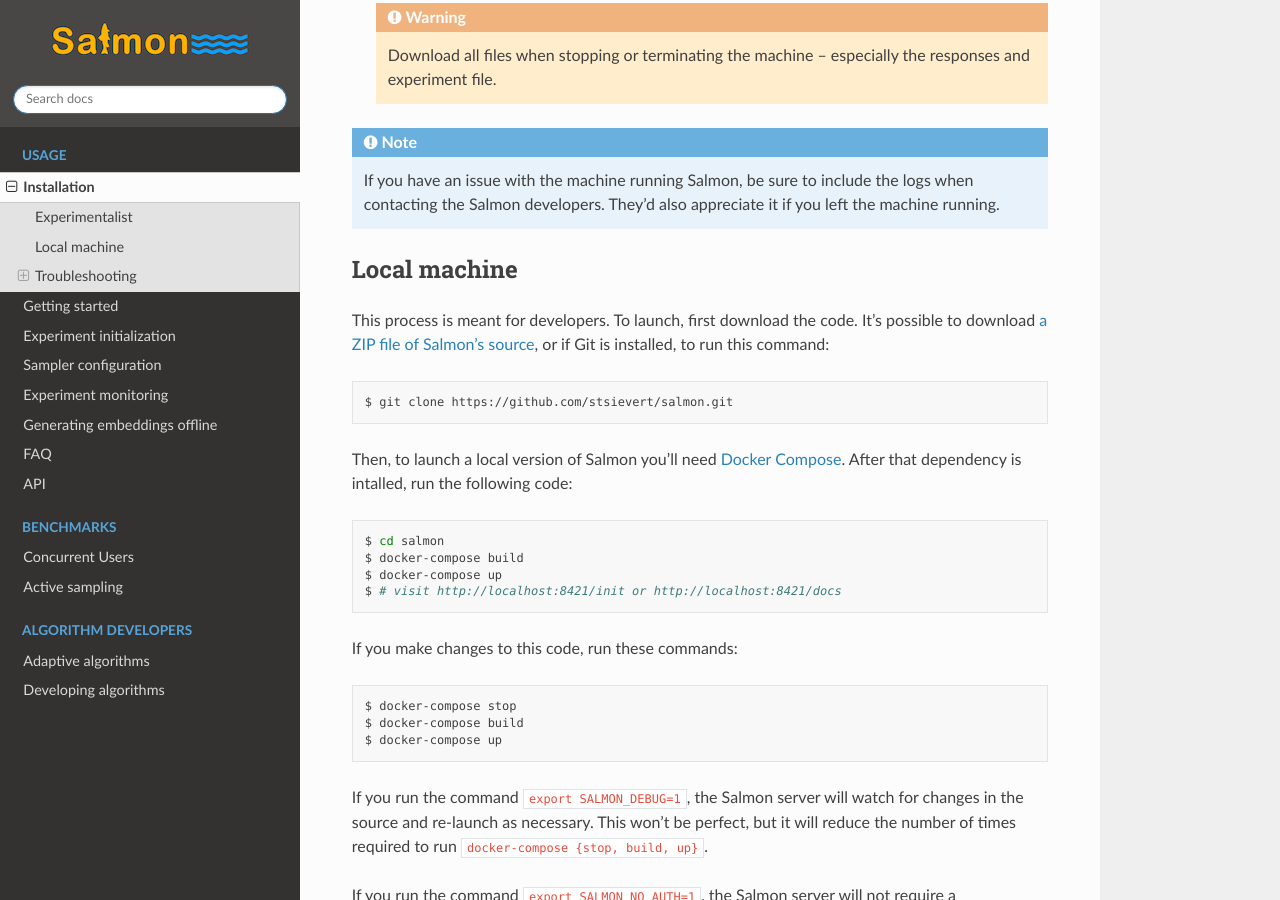
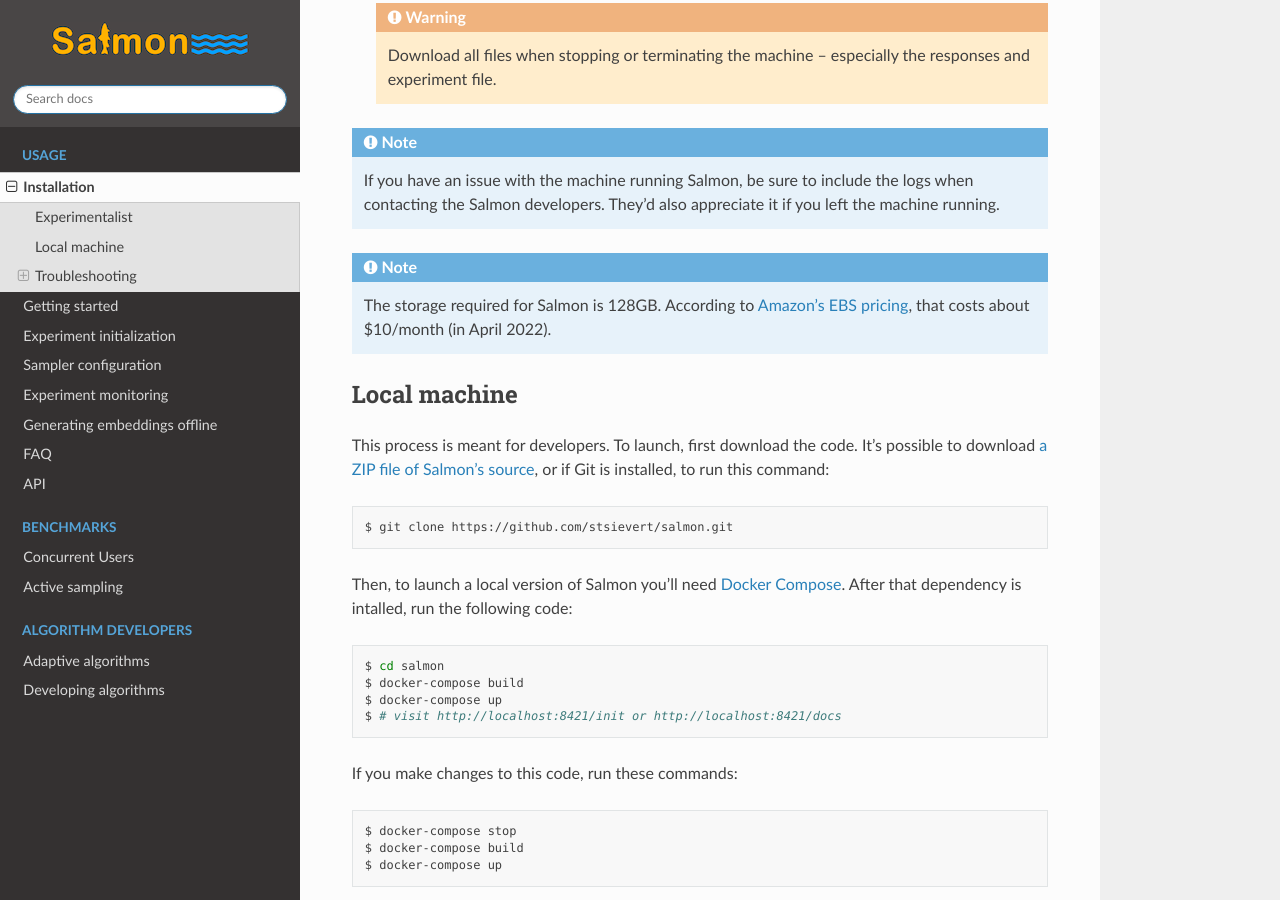
Before and after one commit to stsievert/salmon, a Sphinx documentation site: the page built from docs/source/installation.rst, in a window 1280 px wide and 900 px high, scrolled down 2059 px. Built offline with Sphinx 7.4.7 and the Read the Docs theme 2.0.0, drawn with Linux system fonts in a browser that asks for light colours.

Commit message:
Add note about storage cost

```diff
--- a/docs/source/installation.rst
+++ b/docs/source/installation.rst
@@ -93,6 +93,12 @@ To start using Salmon, these endpoints will be available:
    logs when contacting the Salmon developers. They'd also appreciate it if
    you left the machine running.
 
+.. note::
+
+   The storage required for Salmon is 128GB. According to `Amazon's EBS
+   pricing`_, that costs about $10/month (in April 2022).
+
+.. _Amazon's EBS pricing: https://aws.amazon.com/ebs/pricing/
 
 .. _list of Salmon releases: https://github.com/stsievert/salmon/releases
 
```
